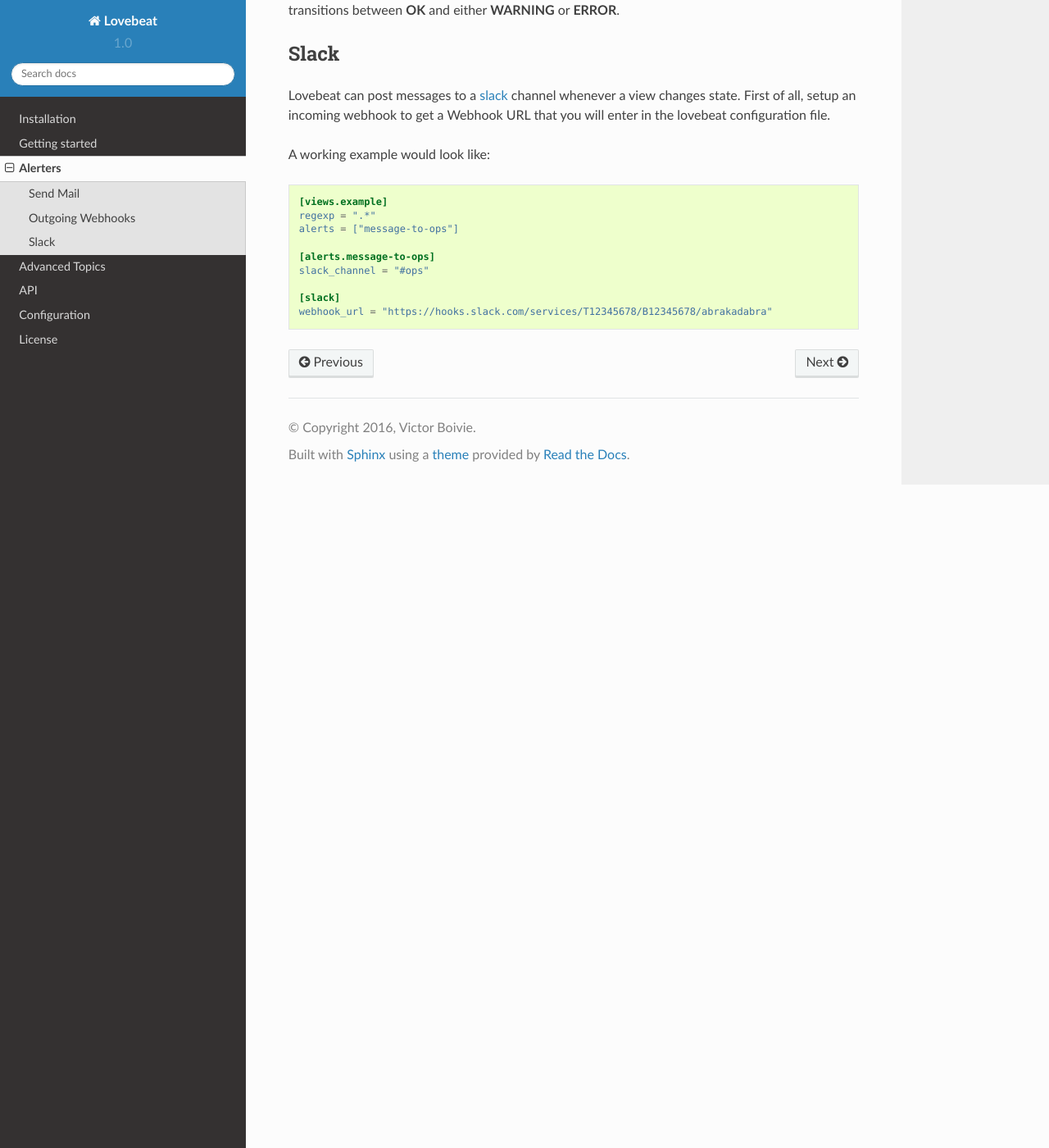
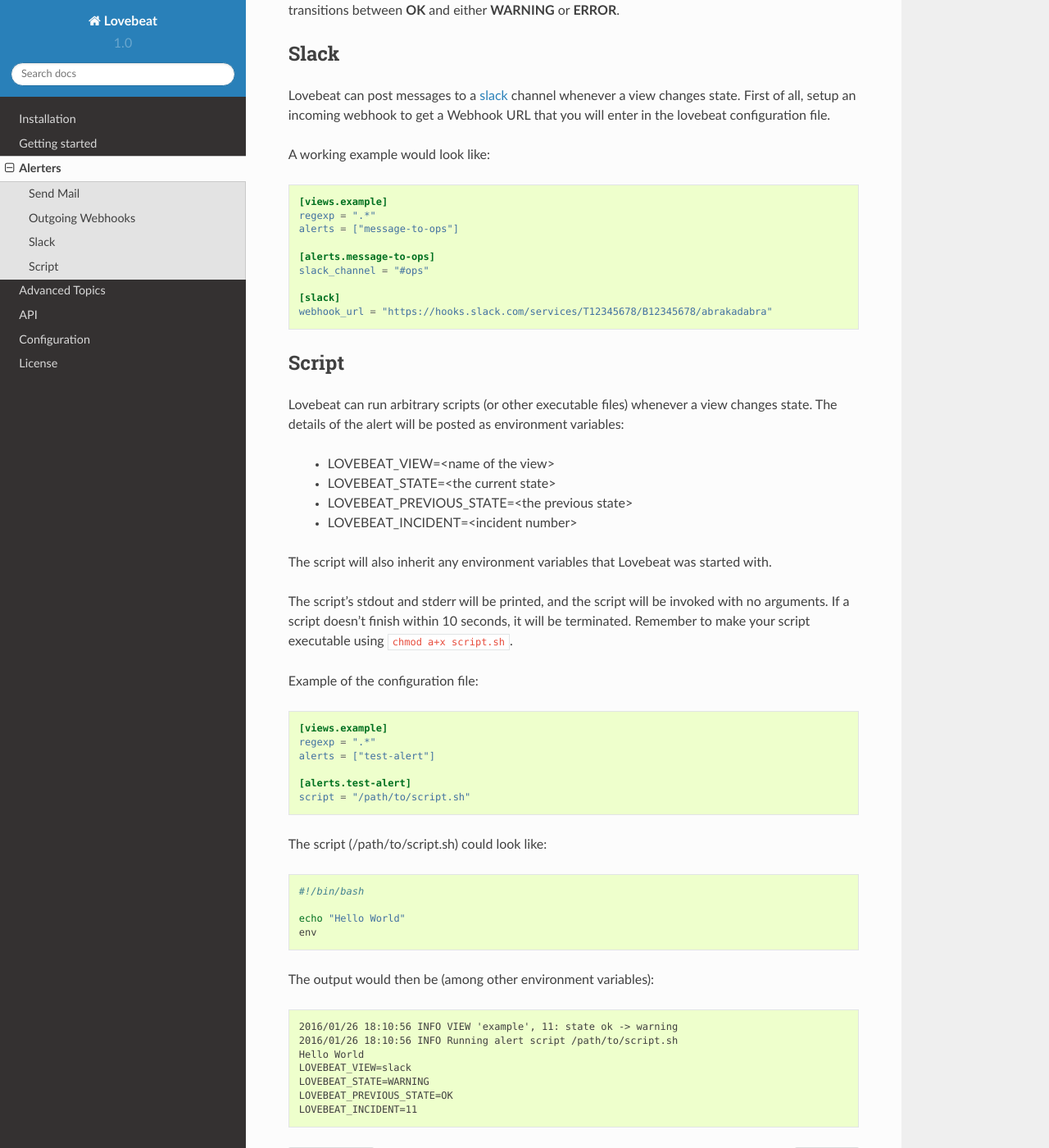
Before and after one commit to boivie/lovebeat, a Sphinx documentation site: the page built from docs/alerters.rst, in a window 1280 px wide and 1400 px high, scrolled down 983 px. Shown: the whole window at 82% size. Built offline with Sphinx 7.4.7 and the Read the Docs theme 2.0.0, drawn with Linux system fonts in a browser that asks for light colours.

Commit message:
docs: Added a section about the script alerter
Fixes #13

```diff
--- a/docs/alerters.rst
+++ b/docs/alerters.rst
@@ -68,4 +68,55 @@
     [slack]
     webhook_url = "https://hooks.slack.com/services/T12345678/B12345678/abrakadabra"
 
+Script
+------
+
+Lovebeat can run arbitrary scripts (or other executable files) whenever a view
+changes state. The details of the alert will be posted as environment variables:
+
+  * LOVEBEAT_VIEW=<name of the view>
+  * LOVEBEAT_STATE=<the current state>
+  * LOVEBEAT_PREVIOUS_STATE=<the previous state>
+  * LOVEBEAT_INCIDENT=<incident number>
+
+The script will also inherit any environment variables that Lovebeat was started
+with.
+
+The script's stdout and stderr will be printed, and the script will be invoked
+with no arguments. If a script doesn't finish within 10 seconds, it will be
+terminated. Remember to make your script executable using
+``chmod a+x script.sh``.
+
+Example of the configuration file:
+
+.. code-block:: ini
+
+    [views.example]
+    regexp = ".*"
+    alerts = ["test-alert"]
+
+    [alerts.test-alert]
+    script = "/path/to/script.sh"
+
+The script (/path/to/script.sh) could look like:
+
+.. code-block:: bash
+
+    #!/bin/bash
+
+    echo "Hello World"
+    env
+
+The output would then be (among other environment variables):
+
+.. code-block:: text
+
+    2016/01/26 18:10:56 INFO VIEW 'example', 11: state ok -> warning
+    2016/01/26 18:10:56 INFO Running alert script /path/to/script.sh
+    Hello World
+    LOVEBEAT_VIEW=slack
+    LOVEBEAT_STATE=WARNING
+    LOVEBEAT_PREVIOUS_STATE=OK
+    LOVEBEAT_INCIDENT=11
+
 .. _slack: https://slack.com/
```
